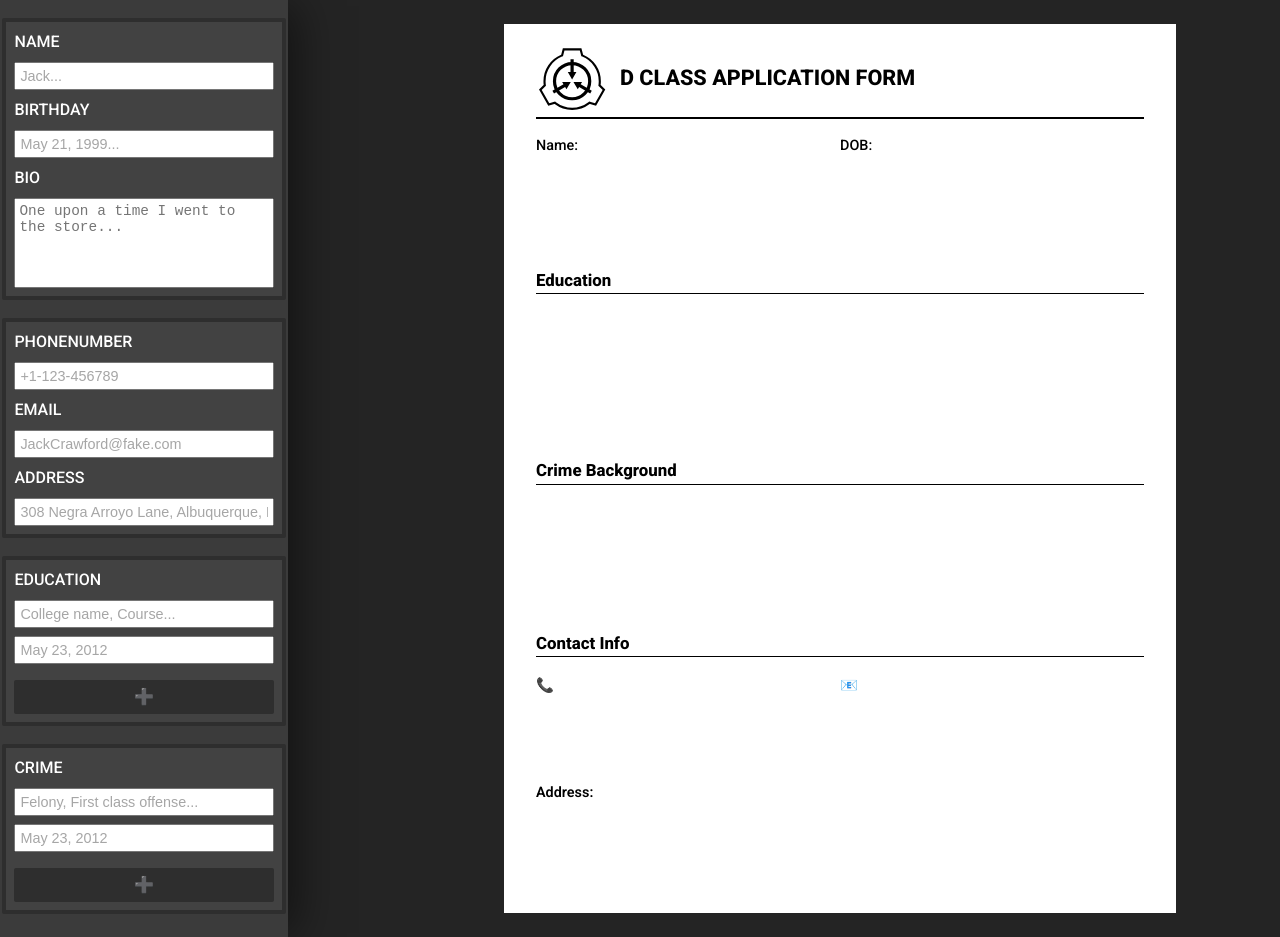
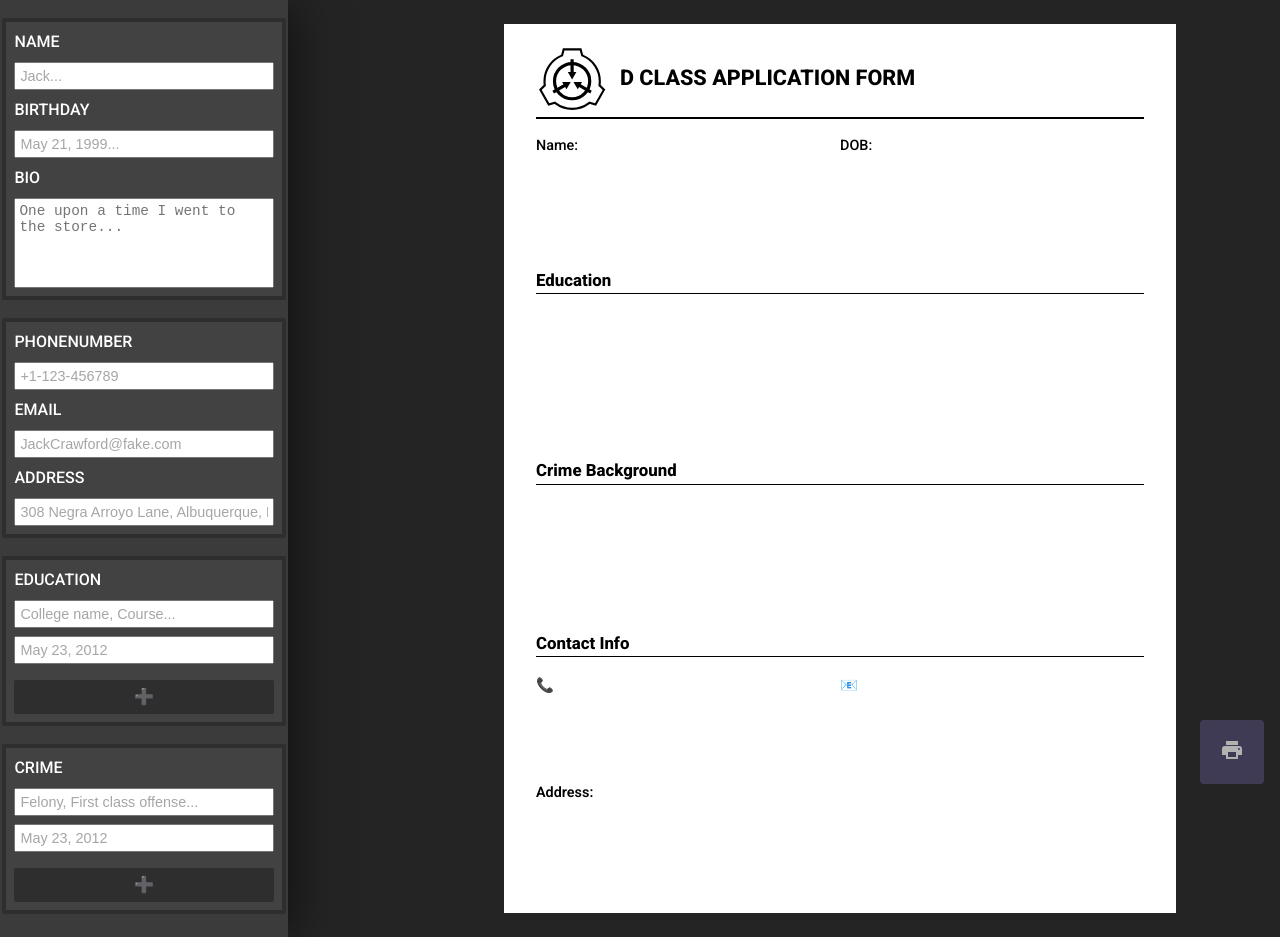
Before and after one commit to GreenArron/scp-d5-cv, a React (Vite) app: page / in a window 1280 px wide. Built offline with nearby package versions, Linux system fonts and the light colour scheme.

Commit message:
Add print button to both phone and desktop styles

```diff
--- a/src/components/InputField.css
+++ b/src/components/InputField.css
@@ -74,6 +74,20 @@ button.addtolist {
   outline: white solid 2px;
 }
 
+button#print {
+  aspect-ratio: 1/1;
+  border-radius: 4px;
+  background-color: hsl(250, 17%, 28%);
+  position: fixed;
+  right: 16px;
+  bottom: 16px;
+}
+
+button#print img {
+  width: 1.5rem;
+  filter: invert(70%);
+}
+
 @media screen and (orientation: portrait) {
   .inputfield {
     min-width: unset;
@@ -81,6 +95,15 @@ button.addtolist {
     min-height: unset;
     max-height: 40vh;
     overflow-y: scroll;
+    gap: 8px;
+  }
+
+  button#print {
+    position: static;
+    background-color: hsl(0, 0%, 18%);
+    margin: 0 8px 8px;
+    width: 95%;
+    max-height: 4rem;
   }
 }
 
--- a/src/components/InputField.jsx
+++ b/src/components/InputField.jsx
@@ -1,5 +1,7 @@
 import { useState } from "react";
+
 import "./InputField.css";
+import printerIcon from "/printer.svg";
 
 function Input({ placeholder, label, id, onChange, type = "text" }) {
   function handleChange(e) {
@@ -118,16 +120,9 @@ export default function InputField({
   onEmailChange,
   onAddressChange,
 }) {
-  /*
-    name,
-  dob,
-  bio,
-  educations,
-  crimes,
-  phonenumber,
-  email,
-  address,
-    */
+  function handlePrint() {
+    window.print();
+  }
   return (
     <div className="inputfield">
       <Card>
@@ -189,6 +184,10 @@ export default function InputField({
           onAddItem={onCrimesChange}
         />
       </Card>
+
+      <button id="print" onClick={handlePrint}>
+        <img src={printerIcon} alt="Printer Icon" aria-label="Print document" />
+      </button>
     </div>
   );
 }
```
Also changed, not shown: public/printer.svg (added).
